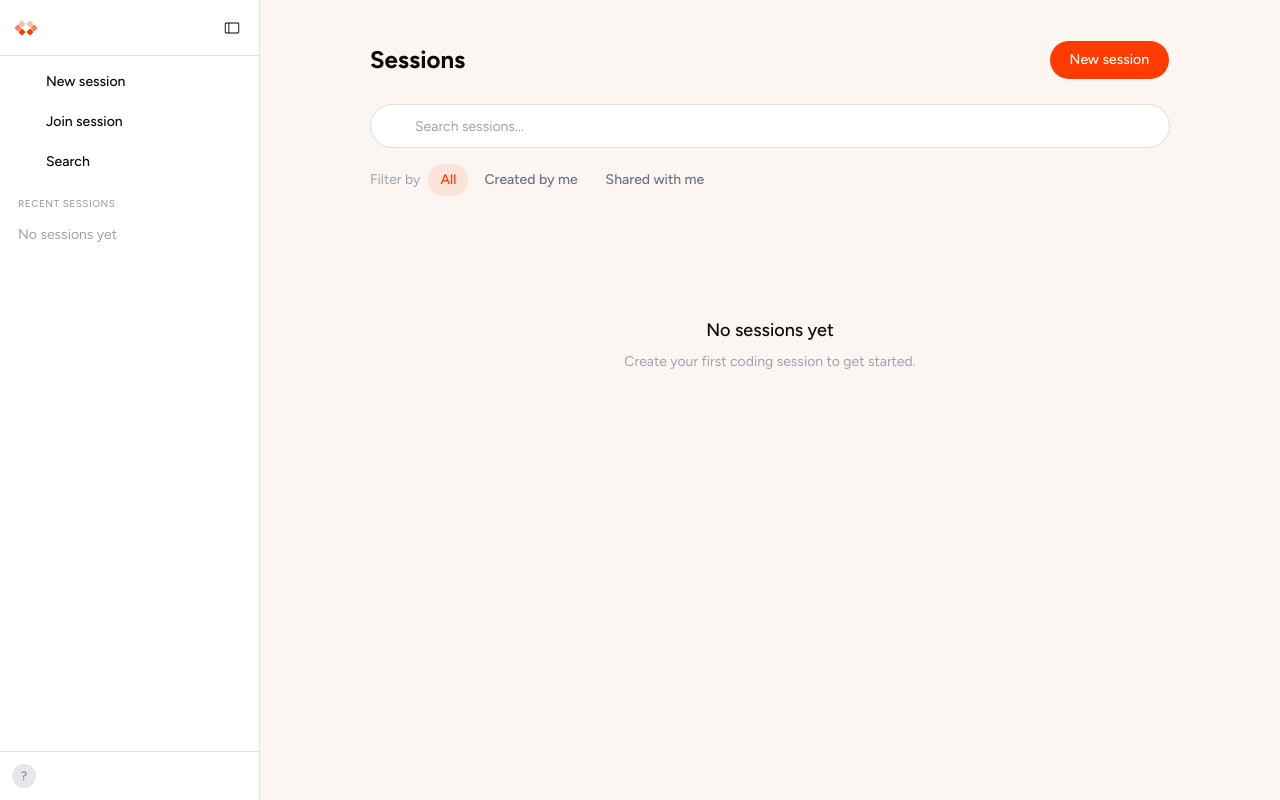
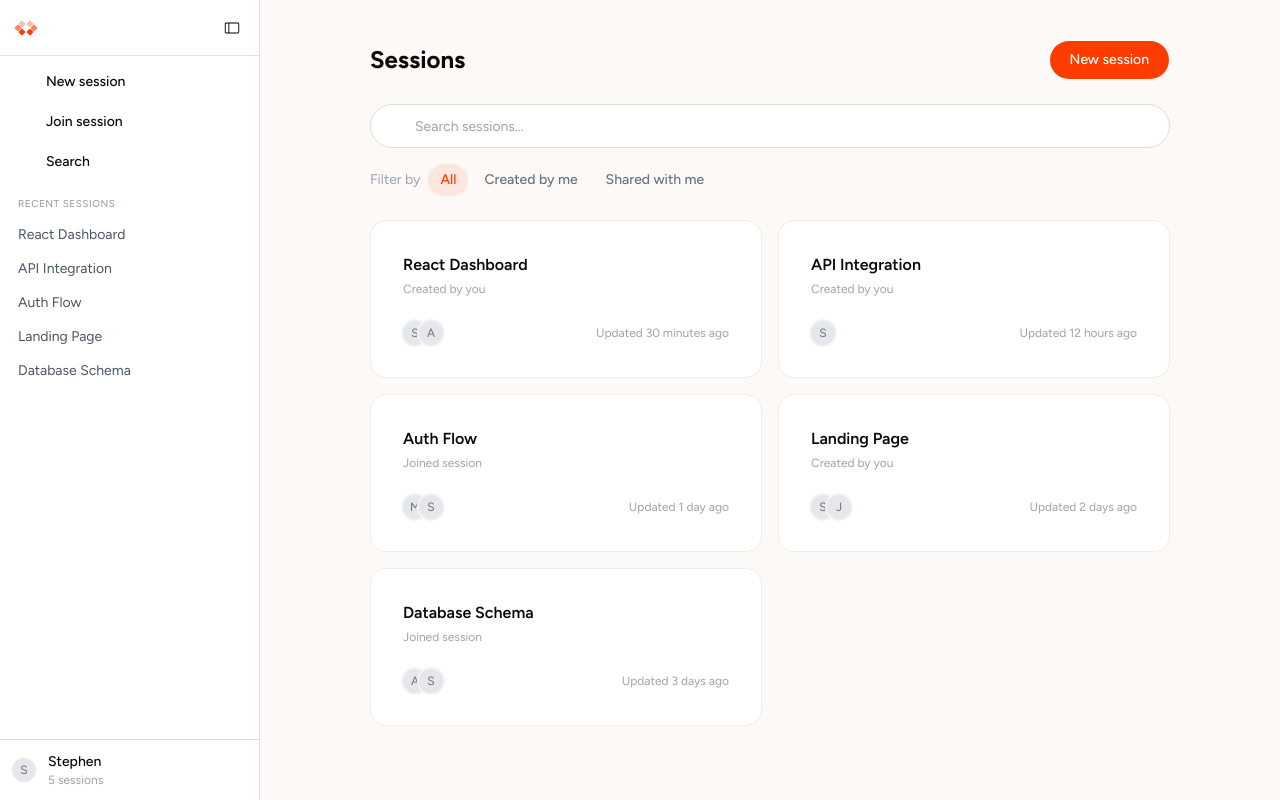
Before and after one commit to steph-crown/codesesh-frontend, a Next.js app: page /my-sessions in a window 1280 px wide. Built offline with nearby package versions, Linux system fonts and the light colour scheme; some icons are missing.

Commit message:
Update UI for sessions

```diff
--- a/app/(dashboard)/layout.tsx
+++ b/app/(dashboard)/layout.tsx
@@ -6,7 +6,7 @@ export default function DashboardLayout({
   children: React.ReactNode;
 }>) {
   return (
-    <div className="flex h-svh bg-[#FBF6F2]">
+    <div className="flex h-svh bg-[#FCF9F7]">
       <Sidebar />
       <main className="flex-1 overflow-y-auto">{children}</main>
     </div>
--- a/app/(dashboard)/my-sessions/page.tsx
+++ b/app/(dashboard)/my-sessions/page.tsx
@@ -1,6 +1,7 @@
 "use client";
 
 import { useMemo, useState } from "react";
+import Image from "next/image";
 import { useRouter } from "next/navigation";
 import { HugeiconsIcon } from "@hugeicons/react";
 import { Search01Icon } from "@hugeicons/core-free-icons";
@@ -13,6 +14,7 @@ import {
   DialogDescription,
 } from "@/components/ui/dialog";
 import { useSessions } from "@/hooks/use-sessions";
+import { useSidebar } from "@/hooks/use-sidebar";
 import {
   SessionFilters,
   type FilterValue,
@@ -23,6 +25,7 @@ export default function MySessionsPage() {
   const router = useRouter();
   const { sessions, createSession, deleteSession, renameSession } =
     useSessions();
+  const { setMobileOpen } = useSidebar();
 
   const [filter, setFilter] = useState<FilterValue>("all");
   const [search, setSearch] = useState("");
@@ -69,7 +72,22 @@ export default function MySessionsPage() {
     <div className="mx-auto w-full max-w-4xl px-6 md:px-12 py-10">
       {/* Header */}
       <div className="flex items-center justify-between">
-        <h1 className="text-2xl font-bold text-[#0A0A0A]">Sessions</h1>
+        <div className="flex items-center gap-2">
+          <button
+            onClick={() => setMobileOpen(true)}
+            className="p-1.5 rounded-lg hover:bg-[#FAF5F0] transition-colors md:hidden"
+            aria-label="Open navigation"
+          >
+            <Image
+              src="/collapse.svg"
+              alt=""
+              width={18}
+              height={18}
+              className="rotate-180"
+            />
+          </button>
+          <h1 className="text-2xl font-bold text-[#0A0A0A]">Sessions</h1>
+        </div>
         <Button onClick={() => setCreateOpen(true)} className="h-10 px-5">
           New session
         </Button>
--- a/components/ui/command.tsx
+++ b/components/ui/command.tsx
@@ -56,12 +56,12 @@ function CommandDialog({
       </DialogHeader>
       <DialogContent
         className={cn(
-          "top-1/3 translate-y-0 overflow-hidden rounded-4xl! p-0",
+          "top-1/3 translate-y-0 overflow-hidden p-6",
           className
         )}
         showCloseButton={showCloseButton}
       >
-        <Command className="**:[[cmdk-group-heading]]:px-2 **:[[cmdk-group-heading]]:font-medium **:[[cmdk-group-heading]]:text-muted-foreground">
+        <Command className="rounded-none bg-transparent p-0 **:[[cmdk-group-heading]]:px-2 **:[[cmdk-group-heading]]:font-medium **:[[cmdk-group-heading]]:text-muted-foreground">
           {children}
         </Command>
       </DialogContent>
--- a/features/dashboard/session-card.tsx
+++ b/features/dashboard/session-card.tsx
@@ -14,11 +14,7 @@ import {
   PopoverContent,
   PopoverTrigger,
 } from "@/components/ui/popover";
-import {
-  Avatar,
-  AvatarFallback,
-  AvatarGroup,
-} from "@/components/ui/avatar";
+import { Avatar, AvatarFallback, AvatarGroup } from "@/components/ui/avatar";
 import type { Session } from "@/lib/sessions";
 import { timeAgo } from "@/lib/time";
 
@@ -45,7 +41,7 @@ export function SessionCard({
   return (
     <Link
       href={`/sessions/${session.id}`}
-      className="group relative block rounded-[1rem] bg-white border border-[#DFDDD7] p-8 transition-shadow hover:shadow-md"
+      className="group relative block rounded-[1rem] bg-white border border-[#ededea] p-8 transition-shadow hover:shadow-md"
     >
       <div className="flex items-start justify-between gap-4">
         <div className="min-w-0 flex-1">
@@ -63,7 +59,7 @@ export function SessionCard({
               e.preventDefault();
               e.stopPropagation();
             }}
-            className="opacity-0 group-hover:opacity-100 p-1.5 -m-1.5 rounded-lg hover:bg-[#FAF5F0] transition-opacity"
+            className="opacity-0 group-hover:opacity-100 p-1.5 -m-1.5 rounded-md hover:bg-[#FAF5F0] transition-opacity"
           >
             <HugeiconsIcon icon={MoreVerticalIcon} size={18} strokeWidth={2} />
           </PopoverTrigger>
@@ -71,7 +67,7 @@ export function SessionCard({
             align="end"
             side="bottom"
             sideOffset={4}
-            className="w-48 p-1.5 gap-0"
+            className="w-48 p-1.5 gap-0 rounded-lg!"
             onClick={(e) => {
               e.preventDefault();
               e.stopPropagation();
@@ -86,7 +82,11 @@ export function SessionCard({
               }}
               className="flex w-full items-center gap-2.5 rounded-lg px-3 py-2 text-sm text-[#0A0A0A] hover:bg-[#FAF5F0] transition-colors"
             >
-              <HugeiconsIcon icon={PencilEdit01Icon} size={16} strokeWidth={2} />
+              <HugeiconsIcon
+                icon={PencilEdit01Icon}
+                size={16}
+                strokeWidth={2}
+              />
               Rename
             </button>
             <button
@@ -97,7 +97,11 @@ export function SessionCard({
               }}
               className="flex w-full items-center gap-2.5 rounded-lg px-3 py-2 text-sm text-[#0A0A0A] hover:bg-[#FAF5F0] transition-colors"
             >
-              <HugeiconsIcon icon={PlayCircle02Icon} size={16} strokeWidth={2} />
+              <HugeiconsIcon
+                icon={PlayCircle02Icon}
+                size={16}
+                strokeWidth={2}
+              />
               Resume session
             </button>
             <div className="my-1 h-px bg-[#E5E0DA]" />
--- a/features/dashboard/sidebar.tsx
+++ b/features/dashboard/sidebar.tsx
@@ -42,8 +42,8 @@ function getInitials(name: string) {
 
 export function Sidebar() {
   const router = useRouter();
-  const { collapsed, toggle } = useSidebar();
-  const { sessions, createSession } = useSessions();
+  const { collapsed, toggle, mobileOpen, setMobileOpen } = useSidebar();
+  const { sessions } = useSessions();
   const user = useUser();
 
   const [joinOpen, setJoinOpen] = useState(false);
@@ -55,10 +55,8 @@ export function Sidebar() {
   function handleCreate() {
     const name = newUsername.trim();
     if (!name) return;
-    const session = createSession(name);
     setCreateOpen(false);
     setNewUsername("");
-    router.push(`/sessions/${session.id}`);
   }
 
   function handleJoin() {
@@ -71,22 +69,18 @@ export function Sidebar() {
 
   const recent = sessions.slice(0, 10);
 
-  return (
+  const showLabels = mobileOpen || !collapsed;
+
+  const sidebarContent = (
     <>
-      <aside
-        className={cn(
-          "flex flex-col h-svh bg-white border-r border-[#E5E0DA] transition-all duration-200 shrink-0",
-          collapsed ? "w-[60px]" : "w-[260px]",
-        )}
-      >
       {/* Logo + collapse */}
       <div
         className={cn(
           "flex items-center h-14 border-b border-[#E5E0DA] px-3",
-            collapsed ? "justify-center" : "justify-between",
+          showLabels ? "justify-between" : "justify-center",
         )}
       >
-          {!collapsed && (
+        {showLabels && (
           <Link href="/my-sessions" className="flex items-center gap-2">
             <Image
               src="/logo-icon.svg"
@@ -97,58 +91,70 @@ export function Sidebar() {
           </Link>
         )}
         <button
-            onClick={toggle}
+          onClick={() => {
+            if (mobileOpen) {
+              setMobileOpen(false);
+            } else {
+              toggle();
+            }
+          }}
           className="p-1.5 rounded-lg hover:bg-[#FAF5F0] transition-colors"
-            aria-label={collapsed ? "Expand sidebar" : "Collapse sidebar"}
+          aria-label={showLabels ? "Collapse sidebar" : "Expand sidebar"}
         >
           <Image
             src="/collapse.svg"
             alt=""
             width={18}
             height={18}
-              className={cn("transition-transform", collapsed && "rotate-180")}
+            className={cn(
+              "transition-transform",
+              !showLabels && "rotate-180",
+            )}
           />
         </button>
       </div>
 
       {/* Actions */}
       <div
-          className={cn("flex flex-col gap-1 p-2", collapsed && "items-center")}
+        className={cn(
+          "flex flex-col gap-1 p-2",
+          !showLabels && "items-center",
+        )}
       >
         <button
           onClick={() => setCreateOpen(true)}
           className={cn(
             "flex items-center gap-2.5 rounded-lg px-2.5 py-2 text-sm font-medium text-[#0A0A0A] hover:bg-[#FAF5F0] transition-colors w-full",
-              collapsed && "justify-center w-10 px-0",
+            !showLabels && "justify-center w-10 px-0",
           )}
         >
           <HugeiconsIcon icon={PlusSignIcon} size={18} strokeWidth={2} />
-            {!collapsed && "New session"}
+          {showLabels && "New session"}
         </button>
         <button
           onClick={() => setJoinOpen(true)}
           className={cn(
             "flex items-center gap-2.5 rounded-lg px-2.5 py-2 text-sm font-medium text-[#0A0A0A] hover:bg-[#FAF5F0] transition-colors w-full",
-              collapsed && "justify-center w-10 px-0",
+            !showLabels && "justify-center w-10 px-0",
           )}
         >
           <HugeiconsIcon icon={Login01Icon} size={18} strokeWidth={2} />
-            {!collapsed && "Join session"}
+          {showLabels && "Join session"}
         </button>
         <button
           onClick={() => setSearchOpen(true)}
           className={cn(
             "flex items-center gap-2.5 rounded-lg px-2.5 py-2 text-sm font-medium text-[#0A0A0A] hover:bg-[#FAF5F0] transition-colors w-full",
-              collapsed && "justify-center w-10 px-0",
+            !showLabels && "justify-center w-10 px-0",
           )}
         >
           <HugeiconsIcon icon={Search01Icon} size={18} strokeWidth={2} />
-            {!collapsed && "Search"}
+          {showLabels && "Search"}
         </button>
       </div>
 
       {/* Recent sessions */}
-        {!collapsed && (
+      {showLabels && (
         <div className="flex-1 overflow-y-auto px-2 pt-2">
           <p className="px-2.5 pb-2 text-[10px] font-medium text-[#9CA3AF] uppercase tracking-wider">
             Recent sessions
@@ -158,6 +164,7 @@ export function Sidebar() {
               <Link
                 key={s.id}
                 href={`/sessions/${s.id}`}
+                onClick={() => setMobileOpen(false)}
                 className="block truncate rounded-lg px-2.5 py-1.5 text-sm text-[#4B5563] hover:bg-[#FAF5F0] hover:text-[#0A0A0A] transition-colors"
               >
                 {s.title}
@@ -172,13 +179,13 @@ export function Sidebar() {
         </div>
       )}
 
-        {collapsed && <div className="flex-1" />}
+      {!showLabels && <div className="flex-1" />}
 
       {/* User profile */}
       <div
         className={cn(
           "border-t border-[#E5E0DA] p-3",
-            collapsed ? "flex justify-center" : "flex items-center gap-3",
+          showLabels ? "flex items-center gap-3" : "flex justify-center",
         )}
       >
         <Avatar size="sm">
@@ -186,7 +193,7 @@ export function Sidebar() {
             {user ? getInitials(user.username) : "?"}
           </AvatarFallback>
         </Avatar>
-          {!collapsed && user && (
+        {showLabels && user && (
           <div className="min-w-0 flex-1">
             <p className="truncate text-sm font-medium text-[#0A0A0A]">
               {user.username}
@@ -198,6 +205,37 @@ export function Sidebar() {
           </div>
         )}
       </div>
+    </>
+  );
+
+  return (
+    <>
+      {/* Mobile overlay */}
+      {mobileOpen && (
+        <div
+          className="fixed inset-0 z-40 bg-black/40 md:hidden"
+          onClick={() => setMobileOpen(false)}
+        />
+      )}
+
+      {/* Mobile sidebar */}
+      <aside
+        className={cn(
+          "fixed inset-y-0 left-0 z-50 flex flex-col w-full bg-white transition-transform duration-200 ease-in-out md:hidden",
+          mobileOpen ? "translate-x-0" : "-translate-x-full",
+        )}
+      >
+        {sidebarContent}
+      </aside>
+
+      {/* Desktop sidebar */}
+      <aside
+        className={cn(
+          "hidden md:flex flex-col h-svh bg-white border-r border-[#E5E0DA] transition-all duration-200 shrink-0",
+          collapsed ? "w-[60px]" : "w-[260px]",
+        )}
+      >
+        {sidebarContent}
       </aside>
 
       {/* Create session dialog */}
--- a/hooks/use-sessions.ts
+++ b/hooks/use-sessions.ts
@@ -1,104 +1,67 @@
 "use client";
 
-import { useCallback, useEffect, useSyncExternalStore } from "react";
-import {
-  type Session,
-  getSessions,
-  createSession as createSessionUtil,
-  deleteSession as deleteSessionUtil,
-  renameSession as renameSessionUtil,
-  getUser,
-  saveUser,
-  migrateLegacySessions,
-  type UserProfile,
-} from "@/lib/sessions";
+import type { Session, UserProfile } from "@/lib/sessions";
 
-let listeners: Array<() => void> = [];
+const HARDCODED_SESSIONS: Session[] = [
+  {
+    id: "abc12345",
+    title: "React Dashboard",
+    username: "Stephen",
+    createdAt: Date.now() - 3600000,
+    updatedAt: Date.now() - 1800000,
+    isOwner: true,
+    contributors: [{ username: "Stephen" }, { username: "Alex" }],
+  },
+  {
+    id: "def67890",
+    title: "API Integration",
+    username: "Stephen",
+    createdAt: Date.now() - 86400000,
+    updatedAt: Date.now() - 43200000,
+    isOwner: true,
+    contributors: [{ username: "Stephen" }],
+  },
+  {
+    id: "ghi11223",
+    title: "Auth Flow",
+    username: "Maya",
+    createdAt: Date.now() - 172800000,
+    updatedAt: Date.now() - 86400000,
+    isOwner: false,
+    contributors: [{ username: "Maya" }, { username: "Stephen" }],
+  },
+  {
+    id: "jkl44556",
+    title: "Landing Page",
+    username: "Stephen",
+    createdAt: Date.now() - 259200000,
+    updatedAt: Date.now() - 172800000,
+    isOwner: true,
+    contributors: [{ username: "Stephen" }, { username: "Jordan" }],
+  },
+  {
+    id: "mno77889",
+    title: "Database Schema",
+    username: "Alex",
+    createdAt: Date.now() - 345600000,
+    updatedAt: Date.now() - 259200000,
+    isOwner: false,
+    contributors: [{ username: "Alex" }, { username: "Stephen" }],
+  },
+];
 
-function subscribe(cb: () => void) {
-  listeners.push(cb);
-  return () => {
-    listeners = listeners.filter((l) => l !== cb);
-  };
-}
-
-function notify() {
-  listeners.forEach((l) => l());
-}
-
-let snapshotCache: Session[] | null = null;
-const EMPTY_SESSIONS: Session[] = [];
-
-function getSnapshot(): Session[] {
-  if (!snapshotCache) snapshotCache = getSessions();
-  return snapshotCache;
-}
-
-function getServerSnapshot(): Session[] {
-  return EMPTY_SESSIONS;
-}
-
-function invalidate() {
-  snapshotCache = null;
-  notify();
-}
+const HARDCODED_USER: UserProfile = { username: "Stephen" };
 
 export function useSessions() {
-  useEffect(() => {
-    migrateLegacySessions();
-    invalidate();
-  }, []);
+  const sessions = HARDCODED_SESSIONS;
 
-  const sessions = useSyncExternalStore(
-    subscribe,
-    getSnapshot,
-    getServerSnapshot,
-  );
-
-  const createSession = useCallback((username: string) => {
-    const session = createSessionUtil(username);
-    saveUser({ username });
-    invalidate();
-    return session;
-  }, []);
-
-  const deleteSession = useCallback((id: string) => {
-    deleteSessionUtil(id);
-    invalidate();
-  }, []);
-
-  const renameSession = useCallback((id: string, title: string) => {
-    renameSessionUtil(id, title);
-    invalidate();
-  }, []);
+  const createSession = () => sessions[0];
+  const deleteSession = () => {};
+  const renameSession = () => {};
 
   return { sessions, createSession, deleteSession, renameSession };
 }
 
-let userSnapshot: UserProfile | null | undefined = undefined;
-let userListeners: Array<() => void> = [];
-
-function userSubscribe(cb: () => void) {
-  userListeners.push(cb);
-  return () => {
-    userListeners = userListeners.filter((l) => l !== cb);
-  };
+export function useUser() {
+  return HARDCODED_USER;
 }
-
-function getUserSnapshot(): UserProfile | null {
-  if (userSnapshot === undefined) userSnapshot = getUser();
-  return userSnapshot;
-}
-
-function getUserServerSnapshot(): UserProfile | null {
-  return null;
-}
-
-export function useUser() {
-  const user = useSyncExternalStore(
-    userSubscribe,
-    getUserSnapshot,
-    getUserServerSnapshot,
-  );
-  return user;
-}
--- a/hooks/use-sidebar.ts
+++ b/hooks/use-sidebar.ts
@@ -27,8 +27,27 @@ function getSnapshot(): boolean {
   return cachedValue;
 }
 
+let mobileOpenValue = false;
+let mobileListeners: Array<() => void> = [];
+
+function mobileSubscribe(cb: () => void) {
+  mobileListeners.push(cb);
+  return () => {
+    mobileListeners = mobileListeners.filter((l) => l !== cb);
+  };
+}
+
+function getMobileSnapshot(): boolean {
+  return mobileOpenValue;
+}
+
+function notifyMobile() {
+  mobileListeners.forEach((l) => l());
+}
+
 export function useSidebar() {
   const collapsed = useSyncExternalStore(subscribe, getSnapshot, () => false);
+  const mobileOpen = useSyncExternalStore(mobileSubscribe, getMobileSnapshot, () => false);
 
   const toggle = useCallback(() => {
     const next = !getSnapshot();
@@ -43,5 +62,10 @@ export function useSidebar() {
     notify();
   }, []);
 
-  return { collapsed, toggle, setCollapsed };
+  const setMobileOpen = useCallback((value: boolean) => {
+    mobileOpenValue = value;
+    notifyMobile();
+  }, []);
+
+  return { collapsed, toggle, setCollapsed, mobileOpen, setMobileOpen };
 }
```
Lines whose indentation alone changed are shown as unchanged.
